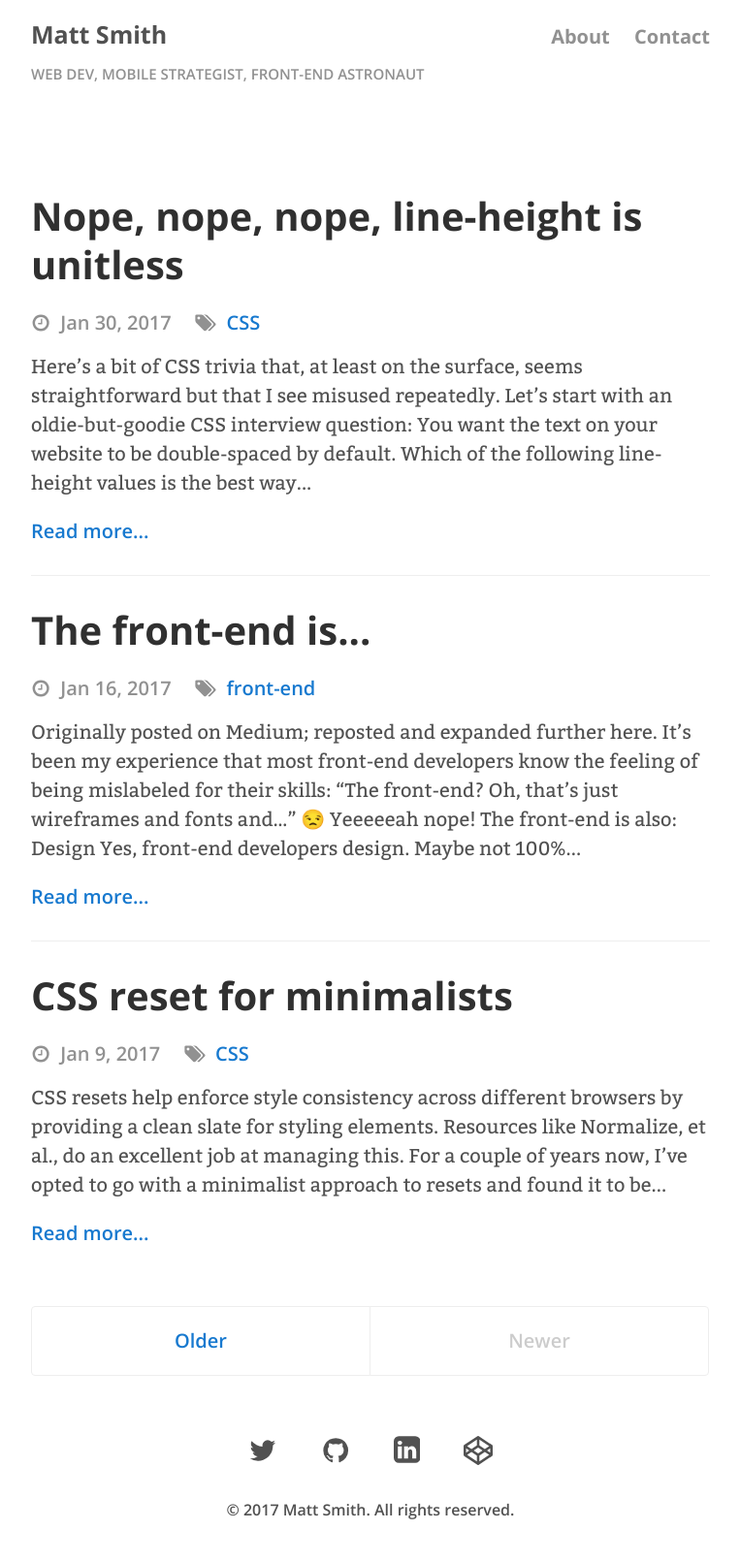
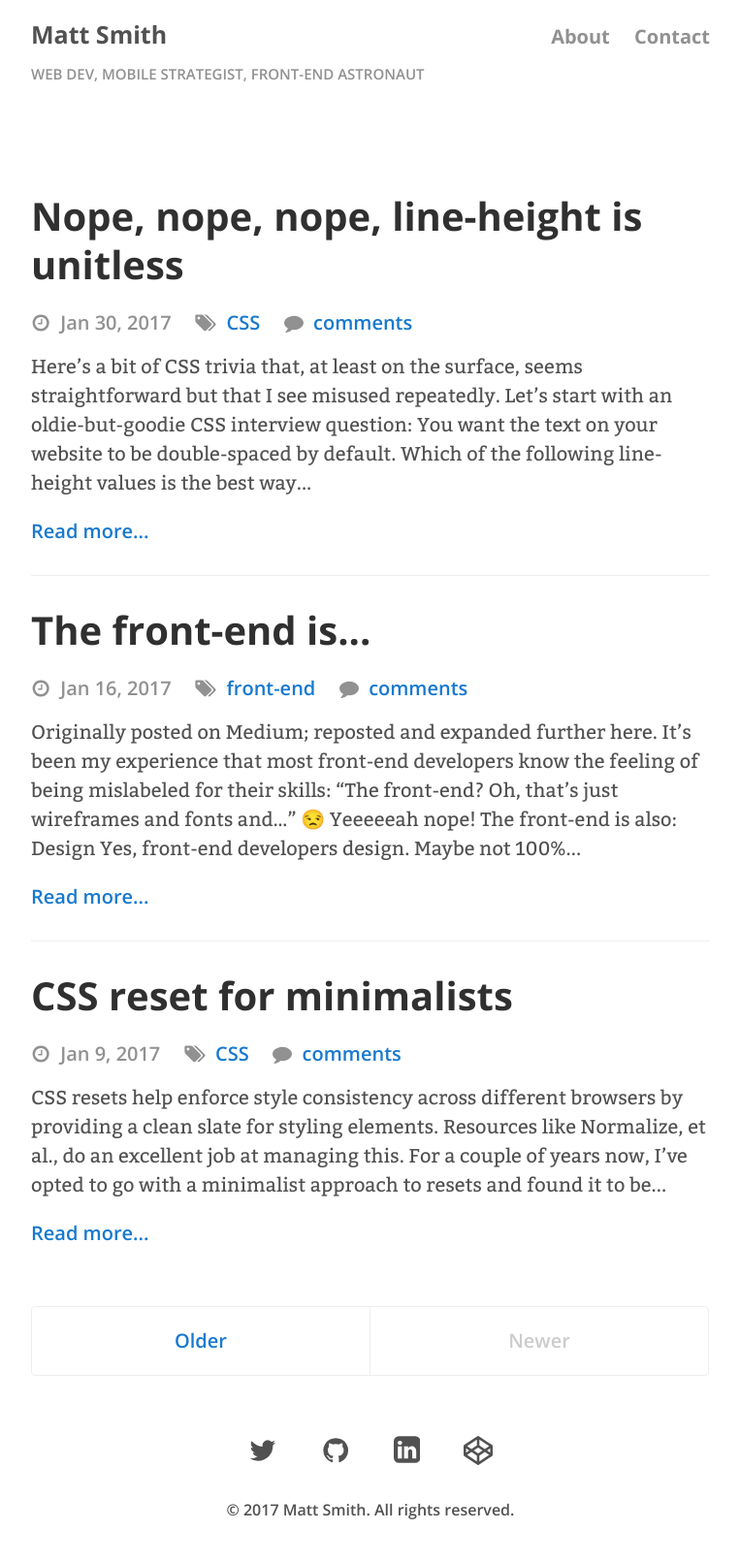
Before and after one commit to AllThingsSmitty/allthingssmitty.github.io, a Jekyll site: the page built from index.html, in a window 1280 px wide. Shown: the whole page at 97% size, without its empty margins (258-1021 px from the left). Built offline with Jekyll 4.4.1, drawn with Linux system fonts in a browser that asks for light colours; the list of posts is cut into pages by our own code; comment, search, counter and statistics services are not loaded.

Commit message:
Added comment count

```diff
--- a/_includes/post-metadata.html
+++ b/_includes/post-metadata.html
@@ -30,3 +30,15 @@
   </div>
 
 {% endif %}
+
+<div class="post-comments">
+
+  {% include icons/comments.svg %}
+
+  {% if page.path contains '_posts' %}
+    <a href="{{ site.baseurl }}{{ page.url }}#disqus_thread">comments</a>
+  {% endif %}
+  {% if post.path contains '_posts' %}
+    <a href="{{ site.baseurl }}{{ post.url }}#disqus_thread">comments</a>
+  {% endif %}
+</div>
--- a/_layouts/default.html
+++ b/_layouts/default.html
@@ -42,6 +42,7 @@
     <script src="{{ site.baseurl }}/js/fontfaceobserver.min.js" async></script>
     <script src="{{ site.baseurl }}/js/main.min.js?v={{ site.time | date: '%s' }}" async></script>
     <script src="{{ site.baseurl }}/js/prism.js?v={{ site.time | date: '%s' }}" async></script>
+    <script id="dsq-count-scr" src="//allthingssmitty-com.disqus.com/count.js" async></script>
     <script async>
       (function(i,s,o,g,r,a,m){i['GoogleAnalyticsObject']=r;i[r]=i[r]||function(){
       (i[r].q=i[r].q||[]).push(arguments)},i[r].l=1*new Date();a=s.createElement(o),
--- a/_sass/_posts.scss
+++ b/_sass/_posts.scss
@@ -23,6 +23,7 @@
 }
 
 // Meta data line below post title
+.post-comments,
 .post-date,
 .post-tags {
   color: $gray-3;
@@ -40,10 +41,22 @@
       height: calc(20px * .85);
     }
   }
+}
 
-
+.post-date {
   time {
     margin-left: .25em;
+  }
+}
+
+.post-comments {
+
+  a {
+    margin-left: .25em;
+  }
+
+  @media (max-width: $large-breakpoint) {
+    display: none;
   }
 }
 
--- a/index.html
+++ b/index.html
@@ -27,5 +27,3 @@
 </div>
 
 {% include pagination.html %}
-
-<script id="dsq-count-scr" src="//allthingssmitty-com.disqus.com/count.js" async></script>
```
Also changed, not shown: _includes/icons/comments.svg (added).
